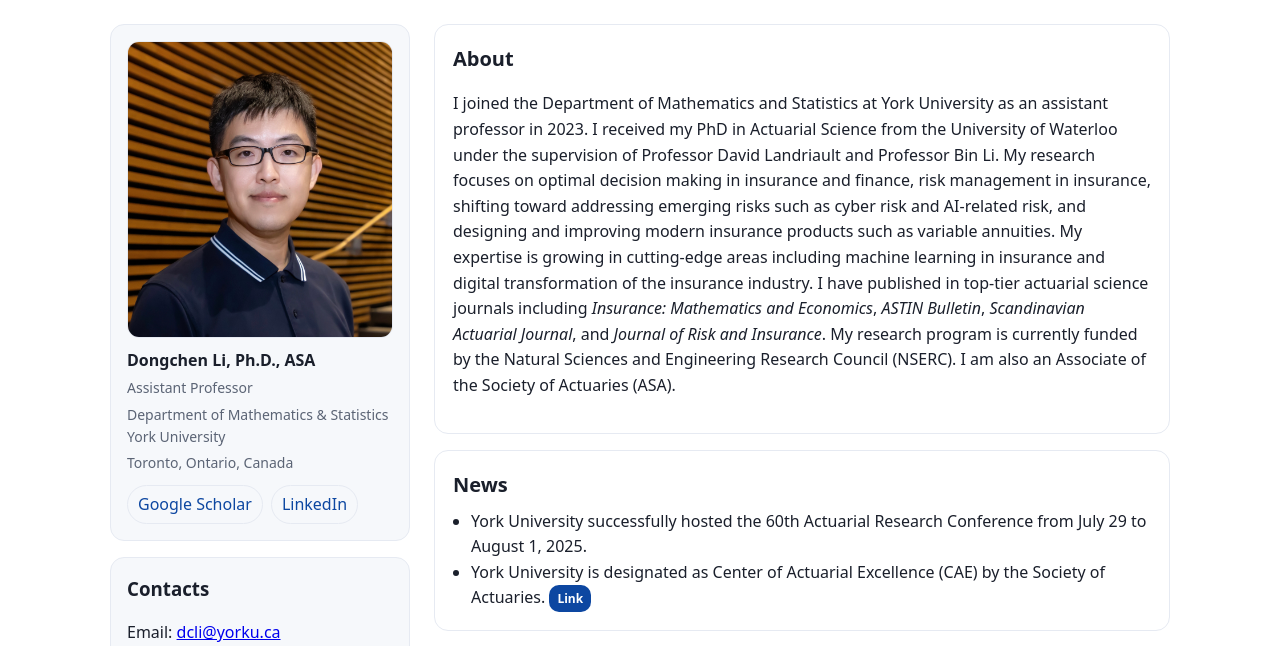
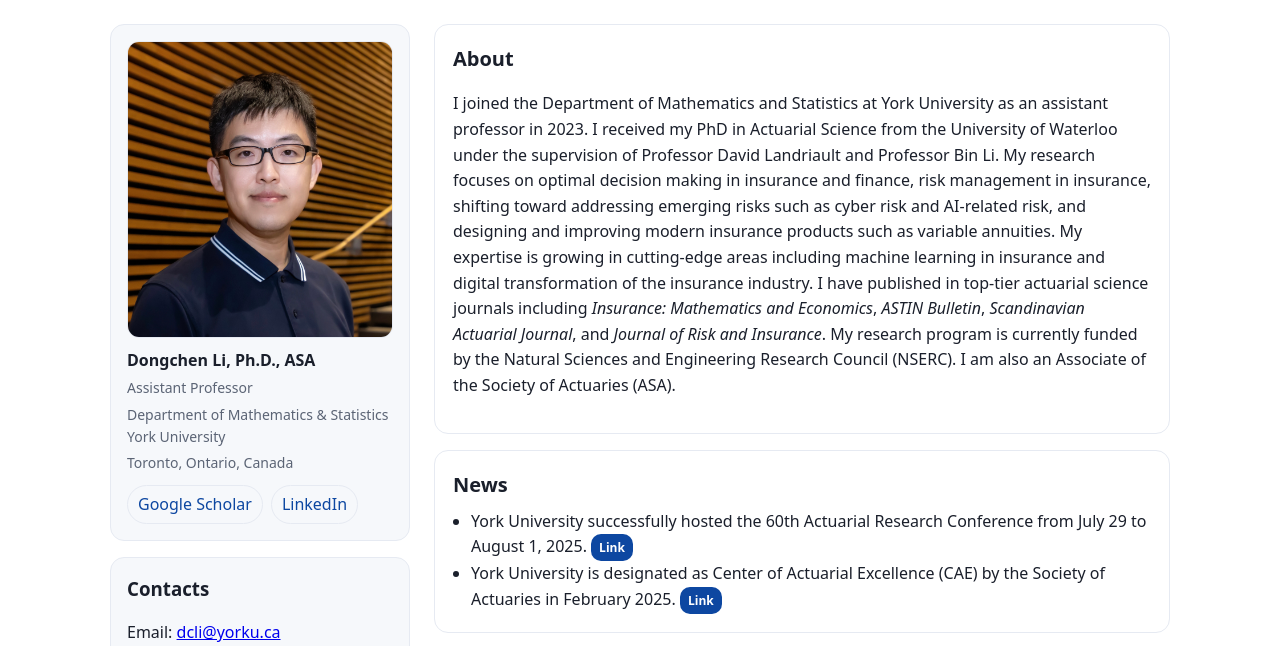
Before and after one commit to Dongchen-Li/Dongchen-Li.github.io, a plain HTML site: page index.html in a window 1280 px wide. Shown: the part 75-721 px from the top of the page. Drawn offline with Linux system fonts and the light colour scheme.

Commit message:
Update index.html

```diff
--- a/index.html
+++ b/index.html
@@ -72,10 +72,10 @@
       <article class="block">
         <h2>News</h2>
         <ul class="tight">
-          <li>York University successfully hosted the 60th Actuarial Research Conference from July 29 to August 1, 2025. </li>
-          <li>York University is designated as Center of Actuarial Excellence (CAE) by the Society of Actuaries. <a class="btn" href="https://www.soa.org/resources/announcements/press-releases/2025/york-uni-cae/" style="font-size: 12px; padding: 4px 8px;">
-  Link
-</a></li>
+          <li>York University successfully hosted the 60th Actuarial Research Conference from July 29 to August 1, 2025.
+          <a class="btn" href="https://www.linkedin.com/posts/york-university-mathstats_riskmanagement-insuranceindustry-systemicrisks-activity-7358534280651698177-LDmW?utm_source=share&utm_medium=member_desktop&rcm=ACoAAAhkwqABRmD-XK4JDfzaWQAZUYot_3snZaw" style="font-size: 12px; padding: 4px 8px;">Link</a></li>
+          <li>York University is designated as Center of Actuarial Excellence (CAE) by the Society of Actuaries in February 2025.
+            <a class="btn" href="https://www.soa.org/resources/announcements/press-releases/2025/york-uni-cae/" style="font-size: 12px; padding: 4px 8px;">Link</a></li>
         </ul>
       </article>
 
```
